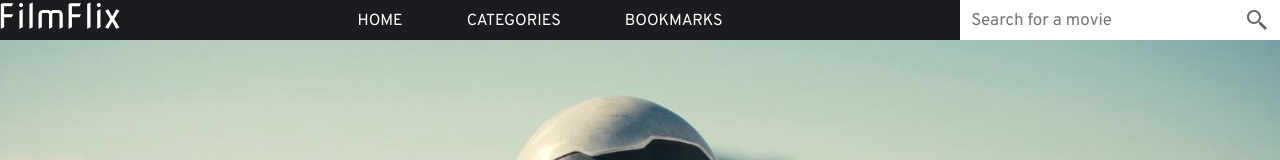
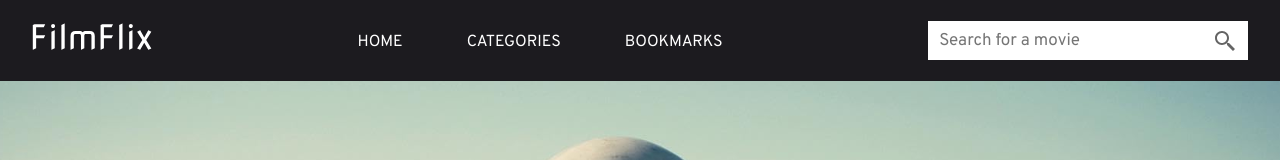
Before and after one commit to Filmflix-FED22G/filmflix, a React (Vite) app: page / in a window 1280 px wide. Shown: the top 160 px of the page. Built offline with nearby package versions, Linux system fonts and the light colour scheme.

Commit message:
adjusted padding

```diff
--- a/src/components/Header.tsx
+++ b/src/components/Header.tsx
@@ -106,10 +106,9 @@ const StyledHeader = styled.header`
   display: flex;
   justify-content: space-between;
   align-items: center;
-  padding: 1rem;
   background-color: var(--color-header-footer-background);
   color: var(--color-light);
-  padding: 1.3rem var(--default-padding);
+  padding: 1.3rem var(--default-padding-left-right);
 `;
 
 const LogoImage = styled.img`
@@ -163,6 +162,7 @@ const MobileMenu = styled.div<{ $isOpen: boolean }>`
   transform: ${({ $isOpen }) =>
     $isOpen ? 'translateX(0)' : 'translateX(-100%)'};
   transition: transform 0.3s ease-in-out;
+  padding: var(--default-padding-left-right);
 
   a {
     color: white;
```
